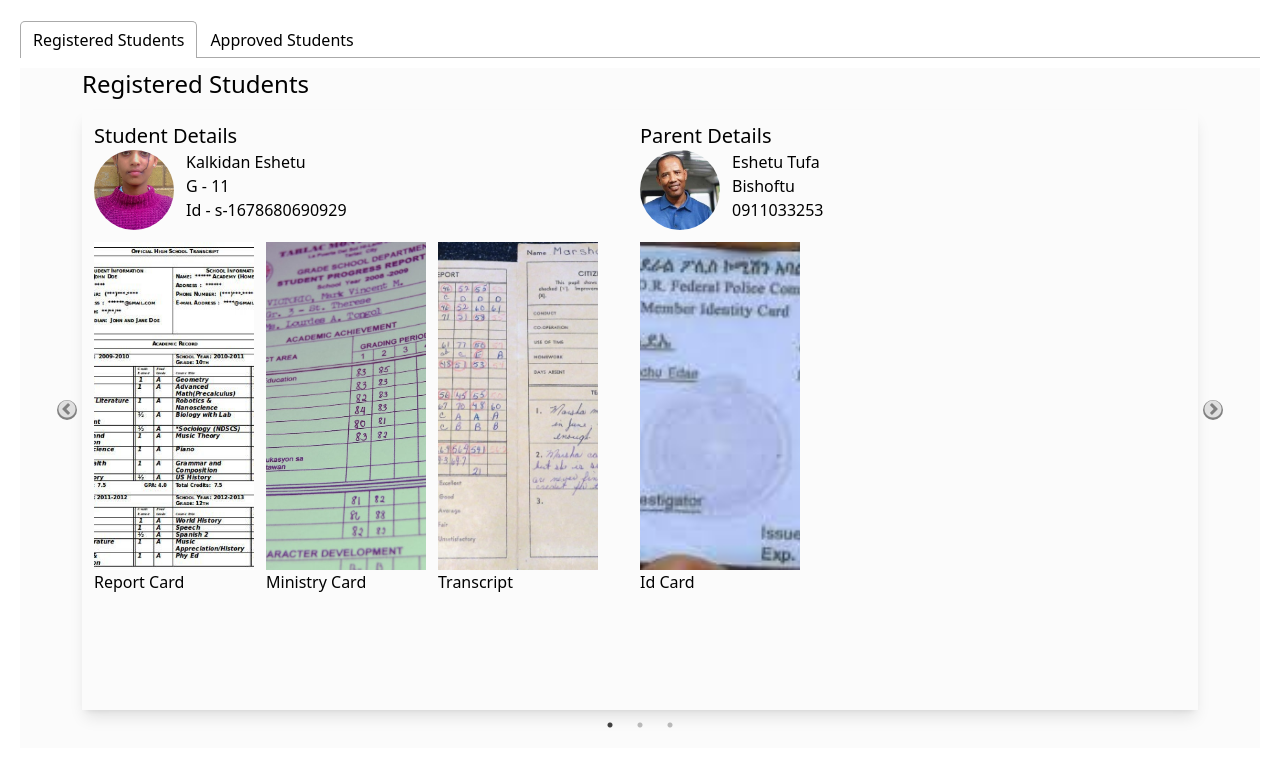
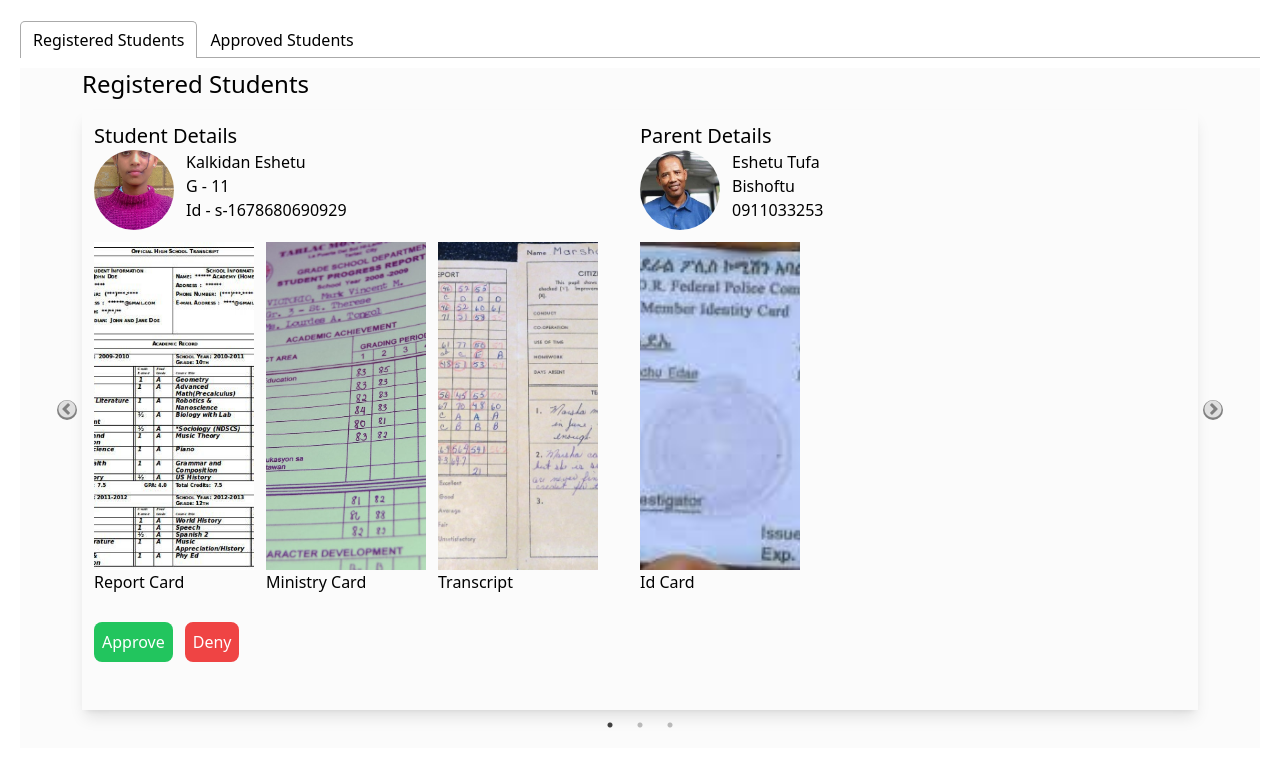
Before and after one commit to ye-we/ORB-web, a React (Vite) app: page / in a window 1280 px wide. Both pictures are taken after a click on the tab "Registered Students". Shown: the top 766 px of the page. Built offline with nearby package versions, Linux system fonts and the light colour scheme.

Commit message:
approve with states

```diff
--- a/src/components/SlideShower.jsx
+++ b/src/components/SlideShower.jsx
@@ -16,7 +16,7 @@ const studentsInit = [
     name: "Fenet gossa",
     grade: "9",
     img: "/fenet.jpg",
-    id: "s-1678680690929",
+    id: "s-1678680690129",
     father: "Gossa Hunde",
     phoneNumber: "0978786426",
     location: "Ambo",
@@ -27,7 +27,7 @@ const studentsInit = [
     name: "Emebet Haylu",
     grade: "4",
     img: "/emebet.jpg",
-    id: "s-1678680690929",
+    id: "s-1612680690929",
     father: "wibit mekonen",
     phoneNumber: "0978786426",
     location: "Ambo",
@@ -35,7 +35,7 @@ const studentsInit = [
   },
 ];
 
-const SlideShower = () => {
+const SlideShower = (props) => {
   const settings = {
     dots: true,
     infinite: true,
@@ -48,7 +48,10 @@ const SlideShower = () => {
     let newStudentsList = students.filter(
       (student) => student.id !== studentId
     );
+    let approvedStudent = students.find((student) => student.id === studentId);
+    console.log(newStudentsList);
     setStudents(newStudentsList);
+    props.onApprove(approvedStudent);
   };
   return (
     <div className="w-[90%] h-[80%] m-auto">
@@ -126,6 +129,24 @@ const SlideShower = () => {
                 </div>
               </div>
             </div>
+            <div className="flex mt-5">
+              <button
+                className="p-2 mr-3 bg-green-500 text-white rounded-lg"
+                onClick={() => {
+                  handleStudent(student.id);
+                }}
+              >
+                Approve
+              </button>
+              <button
+                className="p-2 mr-3 bg-red-500 text-white rounded-lg"
+                onClick={() => {
+                  handleStudent(student.id);
+                }}
+              >
+                Deny
+              </button>
+            </div>
           </div>
         ))}
       </Slider>
--- a/src/pages/Actions.jsx
+++ b/src/pages/Actions.jsx
@@ -1,31 +1,13 @@
 import { Tab, Tabs, TabList, TabPanel } from "react-tabs";
-import React from "react";
+import React, { useState } from "react";
 import SlideShower from "../components/SlideShower";
 import "react-tabs/style/react-tabs.css";
 
 const Actions = () => {
-  const approvedStudents = [
-    {
-      name: "Kalkidan Eshetu",
-      grade: "Amharic 11",
-      img: "/kal.jpg",
-      id: "s-1678680690929",
-      father: "Eshetu Tufa",
-      phoneNumber: "0911033253",
-      location: "Bishoftu",
-      parentImg: "/father.jpg",
-    },
-    {
-      name: "Fenet gossa",
-      grade: "Afaan Oromo 9",
-      img: "/fenet.jpg",
-      id: "s-1678680690929",
-      father: "Gossa Hunde",
-      phoneNumber: "0978786426",
-      location: "Ambo",
-      parentImg: "/father.jpg",
-    },
-  ];
+  const [approvedStudents, setApprovedStudents] = useState([]);
+  const approve = (newStudent) => {
+    setApprovedStudents((cur) => [...cur, newStudent]);
+  };
   return (
     <div className="p-5">
       <Tabs forceRenderTabPanel defaultIndex={1}>
@@ -36,12 +18,12 @@ const Actions = () => {
 
         <TabPanel>
           <div className="bg-[#fbfbfb] h-[85vh]">
-            <SlideShower />
+            <SlideShower onApprove={approve} />
           </div>
         </TabPanel>
         <TabPanel>
           <div>
-            {approvedStudents.map((student) => (
+            {approvedStudents?.map((student) => (
               <div className="flex justify-around w-[500px] p-3 shadow-lg m-auto mb-4">
                 <img
                   src={`${student.img}`}
```
